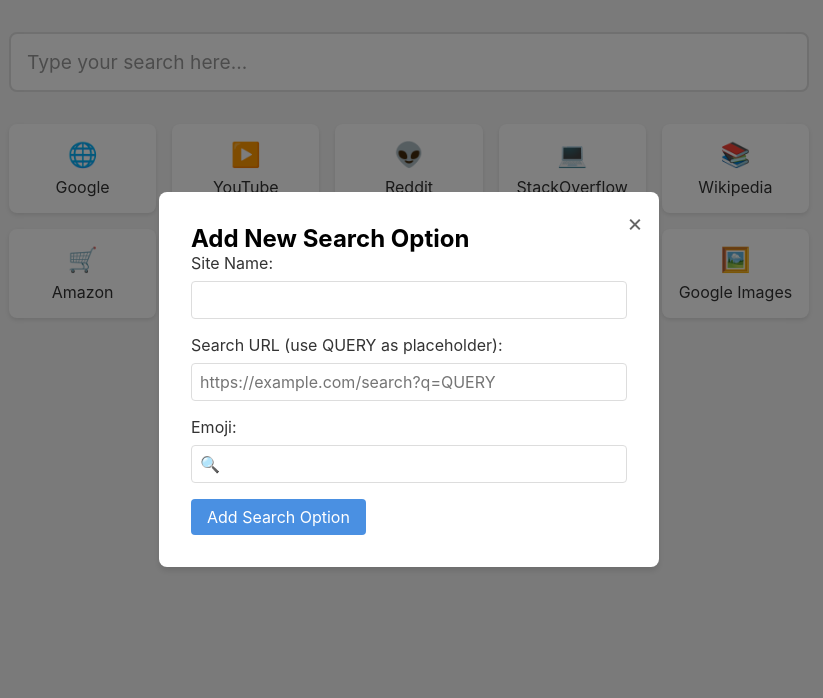
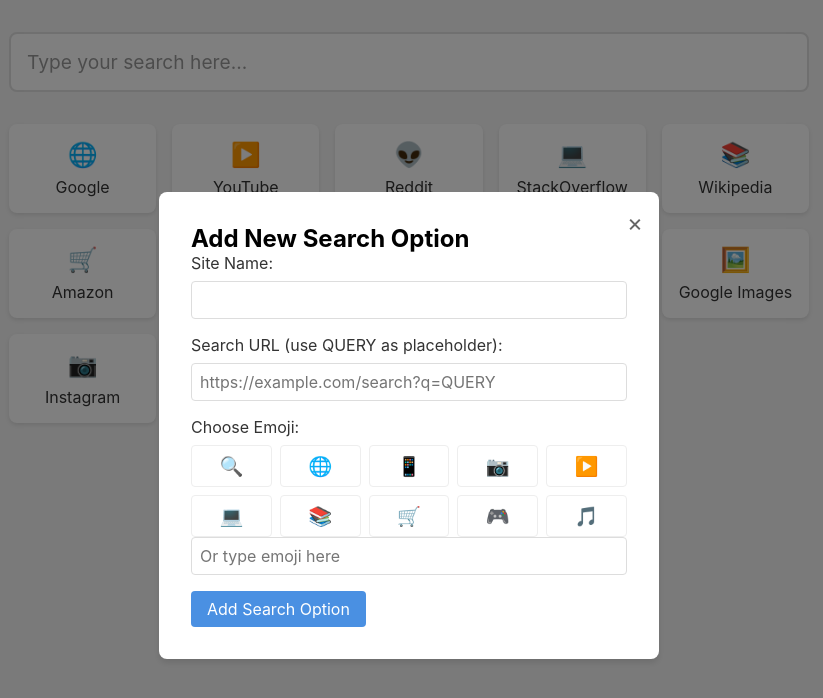
Before and after one commit to GranthSidhant/ZeroTab---aka-GoAwayHomeFeed, a plain HTML site: page index.html in a window 1280 px wide. Both pictures are taken after a click on the link "Add More". Shown: the whole page, without its empty margins (231-1054 px from the left). Drawn offline with Linux system fonts and the light colour scheme.

Commit message:
added emoji option

```diff
--- a/index.html
+++ b/index.html
@@ -155,6 +155,15 @@
             font-size: 1rem;
         }
 
+        .form-group select {
+            width: 100%;
+            padding: 0.5rem;
+            border: 1px solid #ddd;
+            border-radius: 4px;
+            font-size: 1rem;
+            background-color: white;
+        }
+
         .submit-btn {
             background-color: #4a90e2;
             color: white;
@@ -177,6 +186,29 @@
 
         .hidden-buttons.visible {
             display: grid;
+        }
+
+        .emoji-selector {
+            display: grid;
+            grid-template-columns: repeat(5, 1fr);
+            gap: 0.5rem;
+            margin-top: 0.5rem;
+            max-width: 100%;
+        }
+
+        .emoji-option {
+            font-size: 1.2rem;
+            cursor: pointer;
+            padding: 0.5rem;
+            border-radius: 4px;
+            transition: background-color 0.2s;
+            text-align: center;
+            border: 1px solid #eee;
+        }
+
+        .emoji-option:hover {
+            background-color: #f0f0f0;
+            border-color: #ddd;
         }
     </style>
 </head>
@@ -254,8 +286,20 @@
                     <input type="text" id="siteUrl" placeholder="https://example.com/search?q=QUERY" required>
                 </div>
                 <div class="form-group">
-                    <label for="siteEmoji">Emoji:</label>
-                    <input type="text" id="siteEmoji" placeholder="🔍" required>
+                    <label for="siteEmoji">Choose Emoji:</label>
+                    <div class="emoji-selector">
+                        <span class="emoji-option" data-emoji="🔍">🔍</span>
+                        <span class="emoji-option" data-emoji="🌐">🌐</span>
+                        <span class="emoji-option" data-emoji="📱">📱</span>
+                        <span class="emoji-option" data-emoji="📷">📷</span>
+                        <span class="emoji-option" data-emoji="▶️">▶️</span>
+                        <span class="emoji-option" data-emoji="💻">💻</span>
+                        <span class="emoji-option" data-emoji="📚">📚</span>
+                        <span class="emoji-option" data-emoji="🛒">🛒</span>
+                        <span class="emoji-option" data-emoji="🎮">🎮</span>
+                        <span class="emoji-option" data-emoji="🎵">🎵</span>
+                    </div>
+                    <input type="text" id="siteEmoji" placeholder="Or type emoji here" required>
                 </div>
                 <button type="submit" class="submit-btn">Add Search Option</button>
             </form>
@@ -329,10 +373,16 @@
                 const siteUrl = document.getElementById('siteUrl').value;
                 const siteEmoji = document.getElementById('siteEmoji').value;
 
+                // Special case for Instagram
+                let finalUrl = siteUrl;
+                if (siteName.toLowerCase().includes('instagram')) {
+                    finalUrl = 'https://www.instagram.com/explore/tags/QUERY';
+                }
+
                 // Create new button
                 const newButton = document.createElement('button');
                 newButton.className = 'search-button';
-                newButton.dataset.url = siteUrl;
+                newButton.dataset.url = finalUrl;
                 newButton.innerHTML = `
                     <span class="button-emoji">${siteEmoji}</span>
                     ${siteName}
@@ -344,7 +394,7 @@
                 // Save to localStorage
                 saveCustomButton({
                     name: siteName,
-                    url: siteUrl,
+                    url: finalUrl,
                     emoji: siteEmoji
                 });
 
@@ -355,6 +405,28 @@
                 addSearchForm.reset();
                 addMoreModal.style.display = 'none';
             });
+
+            // Add Instagram as a default button in main grid
+            const mainButtonsGrid = document.getElementById('mainButtons');
+            const instagramButton = document.createElement('button');
+            instagramButton.className = 'search-button';
+            // Using a more reliable Instagram search URL
+            instagramButton.dataset.url = 'https://www.instagram.com/explore/tags/QUERY';
+            instagramButton.innerHTML = `
+                <span class="button-emoji">📷</span>
+                Instagram
+            `;
+
+            // Remove any existing Instagram button from hidden buttons
+            const existingInstaButton = Array.from(hiddenButtons.children)
+                .find(button => button.textContent.trim().toLowerCase() === 'instagram');
+            if (existingInstaButton) {
+                existingInstaButton.remove();
+            }
+
+            // Add Instagram button to main grid
+            mainButtonsGrid.appendChild(instagramButton);
+            addSearchButtonListeners();
 
             // Save custom button to localStorage
             function saveCustomButton(button) {
```
